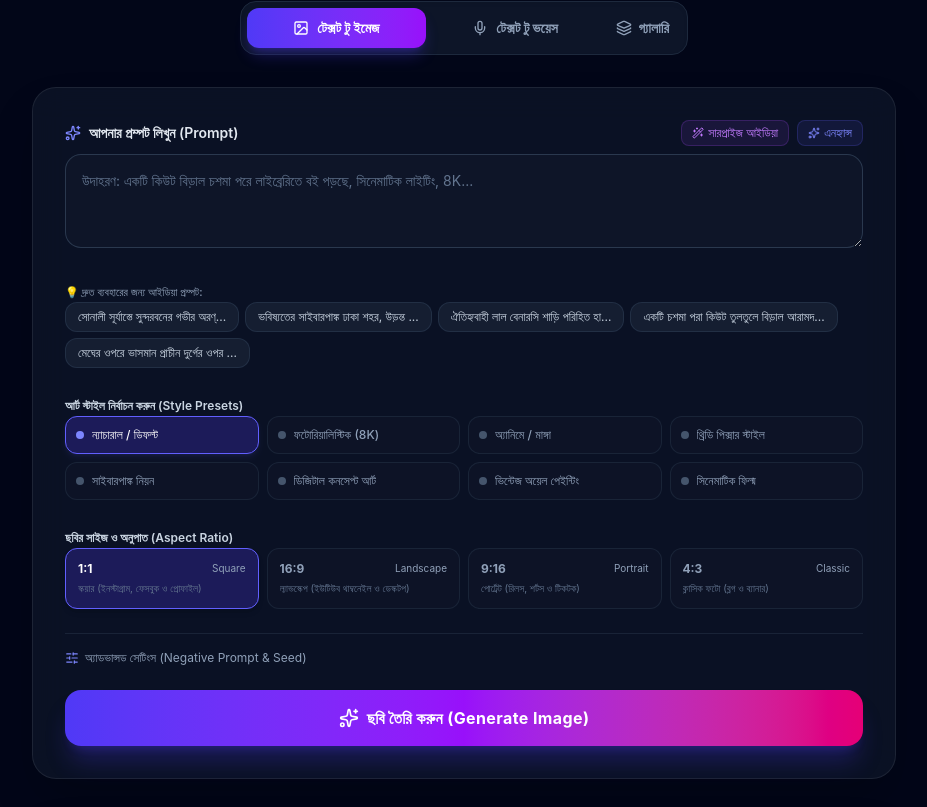
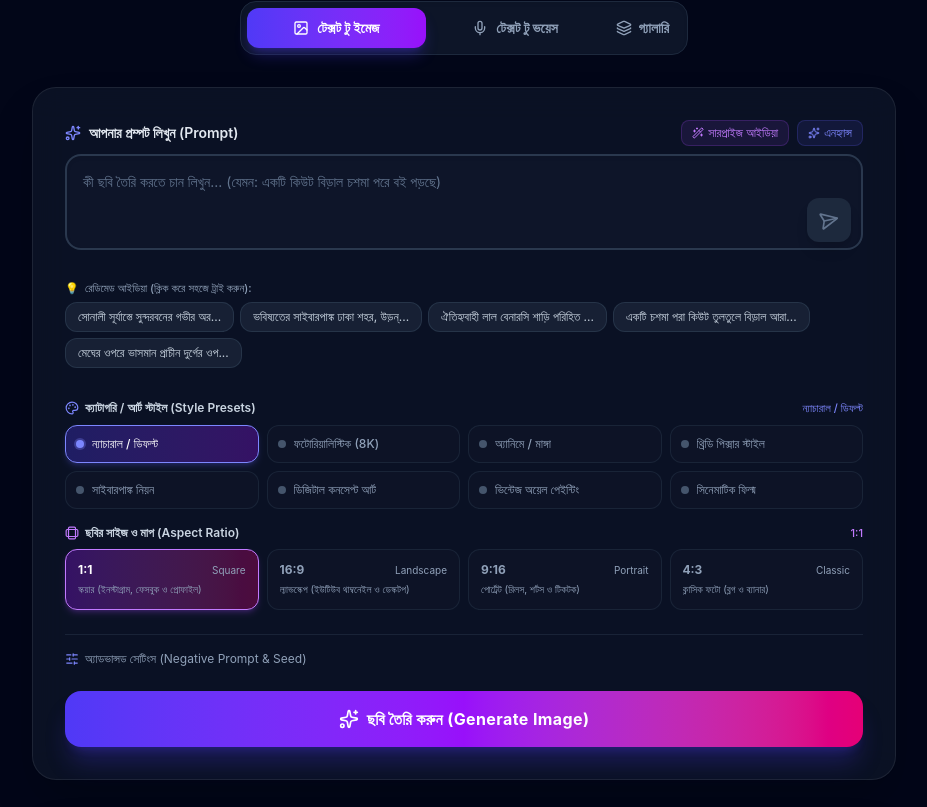
Before and after one commit to mdjakirmia373-crypto/lumina-ai, a React (Vite) app: page / in a window 1280 px wide. Shown: the part 431-1238 px from the top of the page, without its empty margins (176-1103 px from the left). Built offline with nearby package versions, Linux system fonts and the light colour scheme.

Commit message:
feat: improve image generation input UX
Redesign the prompt textarea with a clean UI, better focus styles, and added keyboard support for submitting generations via the Enter key.

```diff
--- a/src/components/ImageStudio.tsx
+++ b/src/components/ImageStudio.tsx
@@ -13,7 +13,12 @@ import {
   AlertCircle,
   Eye,
   Trash2,
-  X
+  X,
+  ArrowRight,
+  SendHorizontal,
+  Layers,
+  Palette,
+  Ratio
 } from 'lucide-react';
 import { Language, GeneratedImage } from '../types';
 import { STYLE_PRESETS, ASPECT_RATIOS, SAMPLE_PROMPTS } from '../utils/presets';
@@ -298,35 +303,69 @@ export const ImageStudio: React.FC<ImageStudioProps> = ({
             </div>
           </div>
 
-          {/* Textarea */}
-          <div className="relative">
+          {/* Clean Input Box with embedded Arrow Send / Generate button */}
+          <div className="relative group">
             <textarea
               value={prompt}
               onChange={(e) => setPrompt(e.target.value)}
+              onKeyDown={(e) => {
+                if (e.key === 'Enter' && !e.shiftKey) {
+                  e.preventDefault();
+                  if (prompt.trim() && !isLoading) {
+                    handleGenerate();
+                  }
+                }
+              }}
               rows={3}
-              className="w-full p-4 pr-10 bg-slate-900/90 border border-slate-700/80 rounded-2xl focus:outline-none focus:border-indigo-500 focus:ring-2 focus:ring-indigo-500/20 text-slate-100 placeholder-slate-500 text-sm transition"
+              className="w-full p-4 pr-16 bg-slate-900/95 border-2 border-slate-700/80 rounded-2xl focus:outline-none focus:border-indigo-500 focus:ring-4 focus:ring-indigo-500/20 text-slate-100 placeholder-slate-500 text-sm transition shadow-inner resize-none"
               placeholder={
                 lang === 'bn'
-                  ? 'উদাহরণ: একটি কিউট বিড়াল চশমা পরে লাইব্রেরিতে বই পড়ছে, সিনেমাটিক লাইটিং, 8K...'
-                  : 'Example: A photorealistic cute cat wearing glasses reading an ancient book in a warm library, cinematic lighting, 8k...'
+                  ? 'কী ছবি তৈরি করতে চান লিখুন... (যেমন: একটি কিউট বিড়াল চশমা পরে বই পড়ছে)'
+                  : 'Describe what you want to create... (Press Enter or click the arrow button to generate)'
               }
             />
-            {prompt && (
+
+            {/* Embedded Arrow Generate Action Button */}
+            <div className="absolute right-3 bottom-3.5 flex items-center gap-2">
+              {prompt && !isLoading && (
                 <button
+                  type="button"
                   onClick={() => setPrompt('')}
-                className="absolute top-3 right-3 text-slate-500 hover:text-slate-300 p-1"
-                title="Clear prompt"
+                  className="text-slate-500 hover:text-slate-300 p-1.5 rounded-lg hover:bg-slate-800 transition"
+                  title="Clear"
                 >
                   <X className="w-4 h-4" />
                 </button>
               )}
+
+              <button
+                type="button"
+                onClick={() => handleGenerate()}
+                disabled={isLoading || !prompt.trim()}
+                className={`p-3 rounded-xl transition-all duration-300 flex items-center justify-center shadow-lg ${
+                  isLoading
+                    ? 'bg-slate-700 text-slate-400 cursor-not-allowed'
+                    : prompt.trim()
+                    ? 'bg-gradient-to-r from-indigo-500 via-purple-600 to-pink-500 text-white hover:scale-105 active:scale-95 shadow-indigo-500/40 cursor-pointer animate-pulse'
+                    : 'bg-slate-800 text-slate-500 cursor-not-allowed'
+                }`}
+                title={lang === 'bn' ? 'তীর বাটনে চাপ দিয়ে ছবি তৈরি করুন' : 'Generate Image (Click arrow)'}
+              >
+                {isLoading ? (
+                  <div className="w-5 h-5 border-2 border-white/80 border-t-transparent rounded-full animate-spin" />
+                ) : (
+                  <SendHorizontal className="w-5 h-5 transform -rotate-12 transition-transform group-hover:translate-x-0.5" />
+                )}
+              </button>
+            </div>
           </div>
         </div>
 
-        {/* Quick Sample Prompts */}
+        {/* Quick Sample Prompts Category Chips */}
         <div className="space-y-1.5">
-          <span className="text-[11px] font-medium text-slate-400">
-            {lang === 'bn' ? '💡 দ্রুত ব্যবহারের জন্য আইডিয়া প্রম্পট:' : '💡 Quick Inspiration Prompts:'}
+          <span className="text-[11px] font-medium text-slate-400 flex items-center gap-1.5">
+            <span>💡</span>
+            <span>{lang === 'bn' ? 'রেডিমেড আইডিয়া (ক্লিক করে সহজে ট্রাই করুন):' : 'Ready Prompts (Click to try):'}</span>
           </span>
           <div className="flex flex-wrap gap-1.5">
             {SAMPLE_PROMPTS.map((sample, idx) => (
@@ -334,19 +373,27 @@ export const ImageStudio: React.FC<ImageStudioProps> = ({
                 key={idx}
                 type="button"
                 onClick={() => setPrompt(lang === 'bn' ? sample.bn : sample.en)}
-                className="text-xs text-left bg-slate-800/60 hover:bg-slate-800 text-slate-300 hover:text-white px-3 py-1.5 rounded-xl border border-slate-700/50 transition-colors line-clamp-1 max-w-full"
+                className="text-xs text-left bg-slate-800/70 hover:bg-indigo-900/40 hover:text-indigo-200 hover:border-indigo-500/50 text-slate-300 px-3 py-1.5 rounded-xl border border-slate-700/60 transition-all line-clamp-1 max-w-full"
               >
-                {lang === 'bn' ? sample.bn.slice(0, 38) + '...' : sample.en.slice(0, 42) + '...'}
+                {lang === 'bn' ? sample.bn.slice(0, 36) + '...' : sample.en.slice(0, 40) + '...'}
               </button>
             ))}
           </div>
         </div>
 
+        {/* Categories Section - Clean Tabs & Grid */}
+        <div className="space-y-4 pt-2">
           {/* Style Selection */}
           <div className="space-y-2">
-          <label className="text-xs font-semibold text-slate-300">
-            {lang === 'bn' ? 'আর্ট স্টাইল নির্বাচন করুন (Style Presets)' : 'Choose Art Style'}
+            <div className="flex items-center justify-between">
+              <label className="text-xs font-semibold text-slate-300 flex items-center gap-1.5">
+                <Palette className="w-3.5 h-3.5 text-indigo-400" />
+                <span>{lang === 'bn' ? 'ক্যাটাগরি / আর্ট স্টাইল (Style Presets)' : 'Categories & Art Style'}</span>
               </label>
+              <span className="text-[11px] text-indigo-400 font-medium">
+                {STYLE_PRESETS.find(s => s.id === selectedStyle)?.[lang === 'bn' ? 'nameBn' : 'nameEn']}
+              </span>
+            </div>
             <div className="grid grid-cols-2 sm:grid-cols-4 gap-2">
               {STYLE_PRESETS.map((preset) => {
                 const isSelected = selectedStyle === preset.id;
@@ -357,11 +404,11 @@ export const ImageStudio: React.FC<ImageStudioProps> = ({
                     onClick={() => setSelectedStyle(preset.id)}
                     className={`p-2.5 rounded-xl text-left border text-xs font-medium transition-all flex items-center gap-2 ${
                       isSelected
-                      ? 'bg-indigo-600/25 border-indigo-500 text-white shadow-md shadow-indigo-500/10'
-                      : 'bg-slate-900/60 border-slate-800/80 text-slate-400 hover:text-slate-200 hover:border-slate-700'
+                        ? 'bg-gradient-to-r from-indigo-600/30 to-purple-600/30 border-indigo-400 text-white shadow-md shadow-indigo-500/20'
+                        : 'bg-slate-900/60 border-slate-800/80 text-slate-400 hover:text-slate-200 hover:border-slate-700 hover:bg-slate-800/50'
                     }`}
                   >
-                  <span className={`w-2 h-2 rounded-full ${isSelected ? 'bg-indigo-400' : 'bg-slate-600'}`} />
+                    <span className={`w-2 h-2 rounded-full shrink-0 ${isSelected ? 'bg-indigo-400 ring-2 ring-indigo-400/30' : 'bg-slate-600'}`} />
                     <span className="truncate">
                       {lang === 'bn' ? preset.nameBn : preset.nameEn}
                     </span>
@@ -373,9 +420,15 @@ export const ImageStudio: React.FC<ImageStudioProps> = ({
 
           {/* Aspect Ratio Selection */}
           <div className="space-y-2">
-          <label className="text-xs font-semibold text-slate-300">
-            {lang === 'bn' ? 'ছবির সাইজ ও অনুপাত (Aspect Ratio)' : 'Image Aspect Ratio'}
+            <div className="flex items-center justify-between">
+              <label className="text-xs font-semibold text-slate-300 flex items-center gap-1.5">
+                <Ratio className="w-3.5 h-3.5 text-purple-400" />
+                <span>{lang === 'bn' ? 'ছবির সাইজ ও মাপ (Aspect Ratio)' : 'Image Aspect Ratio'}</span>
               </label>
+              <span className="text-[11px] text-purple-400 font-medium">
+                {selectedRatio}
+              </span>
+            </div>
             <div className="grid grid-cols-2 sm:grid-cols-4 gap-2">
               {ASPECT_RATIOS.map((ratio) => {
                 const isSelected = selectedRatio === ratio.id;
@@ -386,20 +439,21 @@ export const ImageStudio: React.FC<ImageStudioProps> = ({
                     onClick={() => setSelectedRatio(ratio.id)}
                     className={`p-3 rounded-xl border text-left transition-all ${
                       isSelected
-                      ? 'bg-indigo-600/25 border-indigo-500 text-white shadow-md'
-                      : 'bg-slate-900/60 border-slate-800/80 text-slate-400 hover:text-slate-200 hover:border-slate-700'
+                        ? 'bg-gradient-to-r from-purple-600/30 to-pink-600/30 border-purple-400 text-white shadow-md shadow-purple-500/20'
+                        : 'bg-slate-900/60 border-slate-800/80 text-slate-400 hover:text-slate-200 hover:border-slate-700 hover:bg-slate-800/50'
                     }`}
                   >
                     <div className="flex items-center justify-between mb-1">
                       <span className="font-bold text-xs">{ratio.label}</span>
                       <span className="text-[10px] text-slate-400">{ratio.ratio}</span>
                     </div>
-                  <p className="text-[10px] text-slate-500 truncate">
+                    <p className="text-[10px] text-slate-400 truncate">
                       {lang === 'bn' ? ratio.descriptionBn : ratio.descriptionEn}
                     </p>
                   </button>
                 );
               })}
+            </div>
           </div>
         </div>
 
```
Lines whose indentation alone changed are shown as unchanged.
